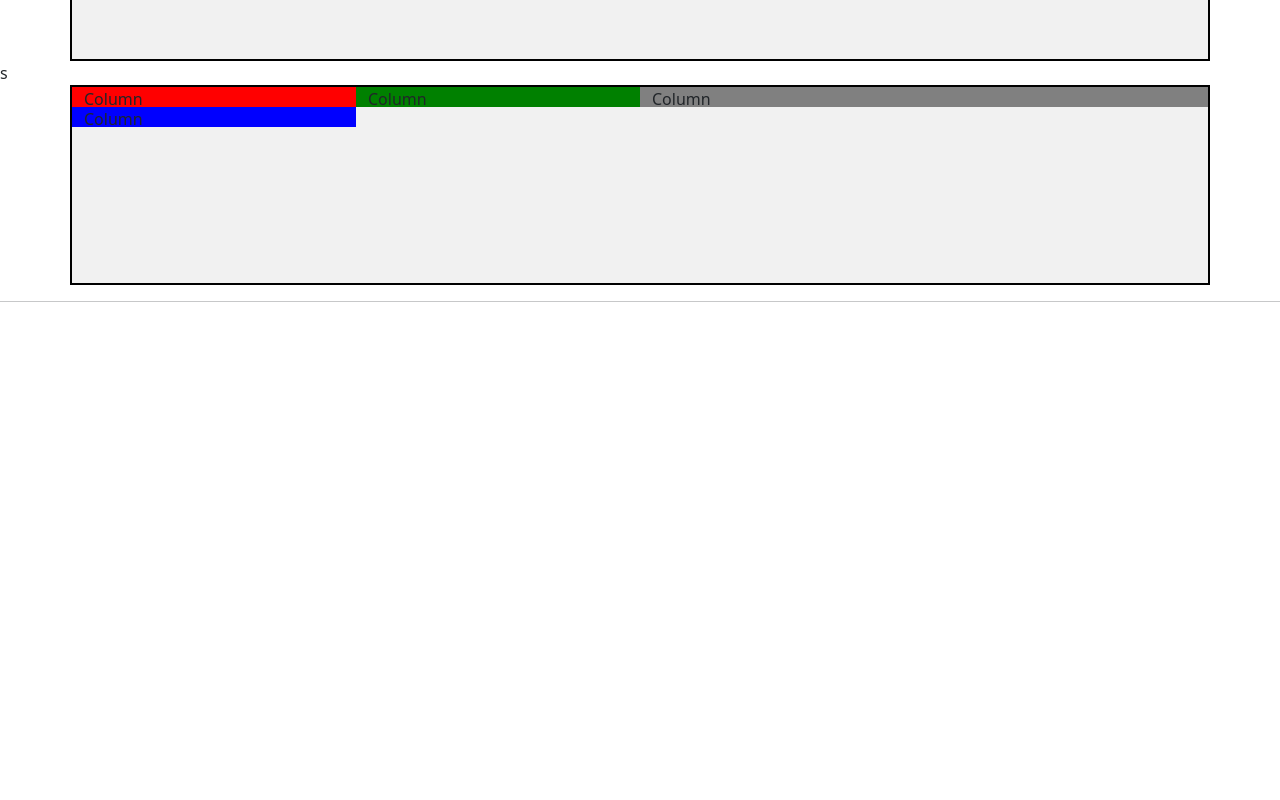
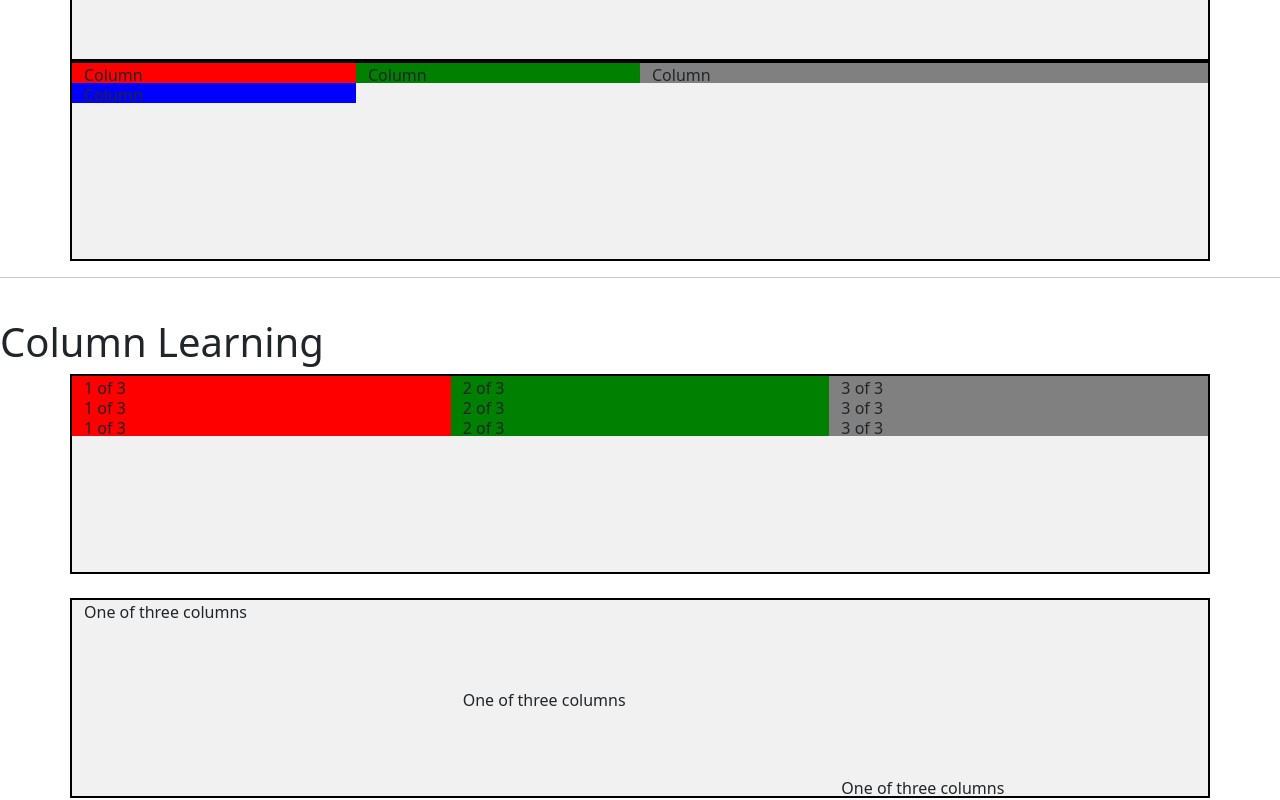
Before and after one commit to jay-1072/bootstrap_practice, a plain HTML site: page index.html in a window 1280 px wide. Shown: the part 772-1572 px from the top of the page. Before the commit the page ends 1114 px from the top, so only its background shows below. Drawn offline with nearby package versions, Linux system fonts and the light colour scheme.

Commit message:
Learned column in bootstrap

```diff
--- a/index.html
+++ b/index.html
@@ -99,7 +99,7 @@
           <div class="col col-lg-2 fdiv">3 of 3</div>
         </div>
       </div>
-s
+
 
       <div class="container">
         <div class="row row-cols-4">
@@ -111,6 +111,53 @@ s
       </div>
 
       <hr><br>
+
+      <h1>Column Learning</h1>
+
+      <div class="container">
+        <div class="row align-items-start">
+            <div class="col adiv">1 of 3</div>
+            <div class="col bdiv">2 of 3</div>
+            <div class="col cdiv">3 of 3</div>
+        </div>
+      <!-- </div>
+
+      <br>
+
+      <div class="container"> -->
+        <div class="row align-items-center">
+            <div class="col adiv">1 of 3</div>
+            <div class="col bdiv">2 of 3</div>
+            <div class="col cdiv">3 of 3</div>
+        </div>
+      <!-- </div>
+
+      <br>
+
+      <div class="container"> -->
+        <div class="row align-items-end">
+            <div class="col adiv">1 of 3</div>
+            <div class="col bdiv">2 of 3</div>
+            <div class="col cdiv">3 of 3</div>
+        </div>
+      </div>
+
+      <br>
+
+      <div class="container">
+        <div class="row" style="height:inherit">
+          <div class="col align-self-start">
+            One of three columns
+          </div>
+          <div class="col align-self-center">
+            One of three columns
+          </div>
+          <div class="col align-self-end">
+            One of three columns
+          </div>
+        </div>
+      </div>
+
     <!-- Bootstrap Bundle with Popper -->
     <script src="https://cdn.jsdelivr.net/npm/bootstrap@5.0.2/dist/js/bootstrap.bundle.min.js" integrity="sha384-MrcW6ZMFYlzcLA8Nl+NtUVF0sA7MsXsP1UyJoMp4YLEuNSfAP+JcXn/tWtIaxVXM" crossorigin="anonymous"></script>
   </body>
```
